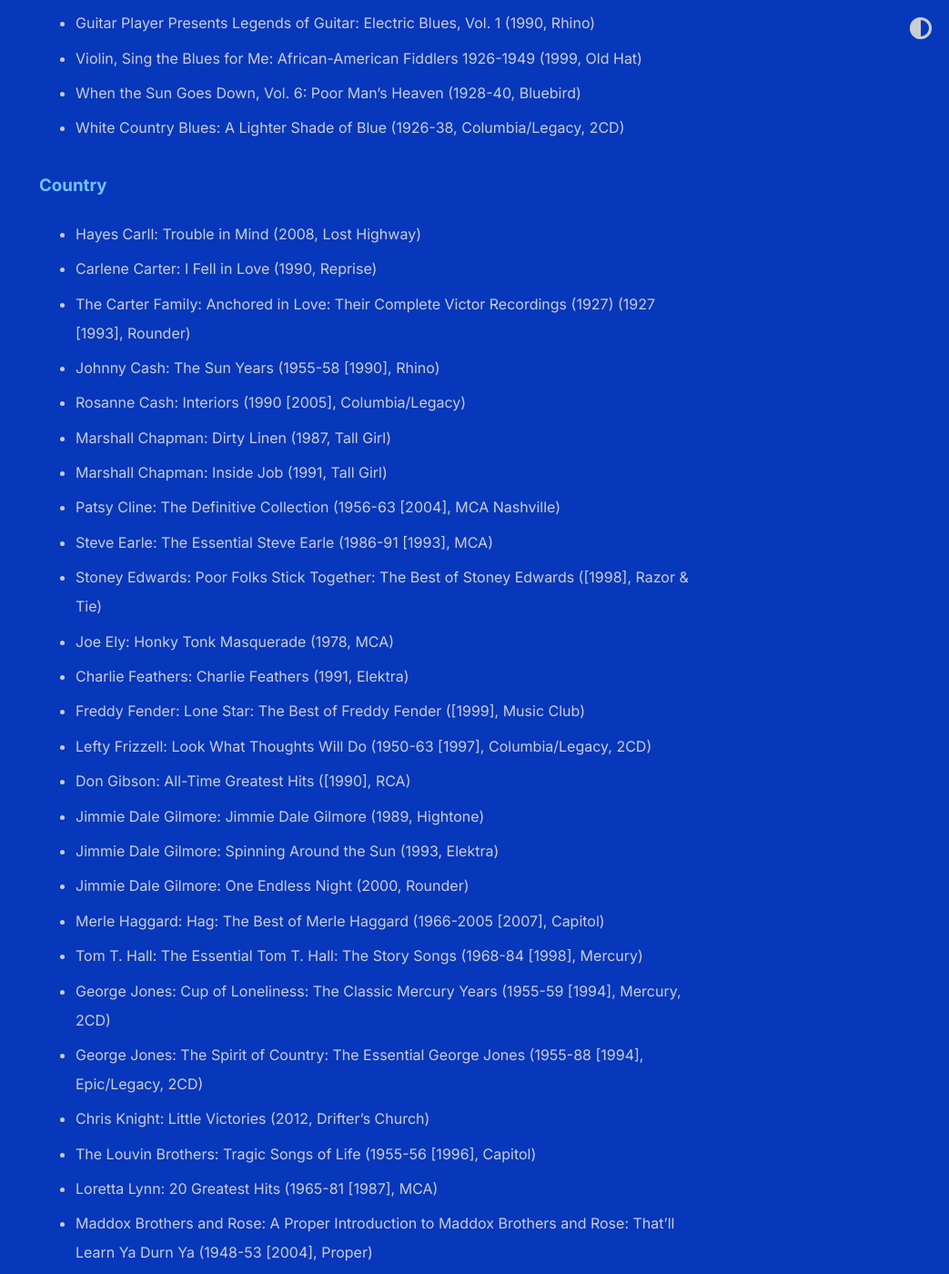
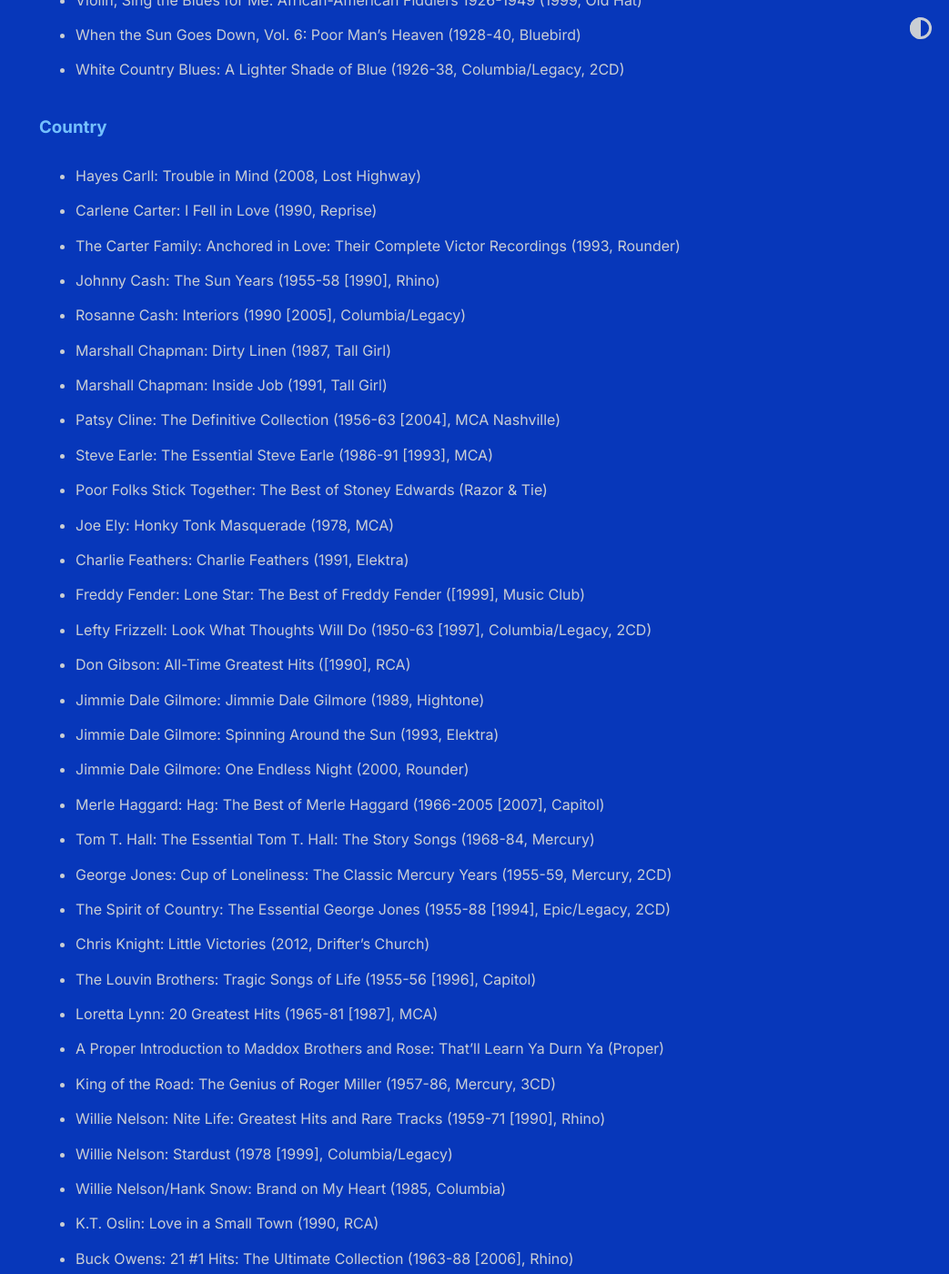
Before and after one commit to shihankanungo/shihankanungo.github.io, a Jekyll site: the page built from tomhull.md, in a window 1280 px wide and 1400 px high, scrolled down 18492 px. Shown: the whole window at 91% size, without its empty margins (237-1280 px from the left). Built offline with Jekyll 4.4.1, drawn with Linux system fonts in a browser that asks for light colours; some of the changed text lies outside the part shown.

Commit message:
Update tomhull.md

```diff
--- a/tomhull.md
+++ b/tomhull.md
@@ -482,14 +482,14 @@
 ### Country
 - Hayes Carll: Trouble in Mind (2008, Lost Highway)
 - Carlene Carter: I Fell in Love (1990, Reprise)
-- The Carter Family: Anchored in Love: Their Complete Victor Recordings (1927) (1927 [1993], Rounder)
+- The Carter Family: Anchored in Love: Their Complete Victor Recordings (1993, Rounder)
 - Johnny Cash: The Sun Years (1955-58 [1990], Rhino)
 - Rosanne Cash: Interiors (1990 [2005], Columbia/Legacy)
 - Marshall Chapman: Dirty Linen (1987, Tall Girl)
 - Marshall Chapman: Inside Job (1991, Tall Girl)
 - Patsy Cline: The Definitive Collection (1956-63 [2004], MCA Nashville)
 - Steve Earle: The Essential Steve Earle (1986-91 [1993], MCA)
-- Stoney Edwards: Poor Folks Stick Together: The Best of Stoney Edwards ([1998], Razor & Tie)
+- Poor Folks Stick Together: The Best of Stoney Edwards (Razor & Tie)
 - Joe Ely: Honky Tonk Masquerade (1978, MCA)
 - Charlie Feathers: Charlie Feathers (1991, Elektra)
 - Freddy Fender: Lone Star: The Best of Freddy Fender ([1999], Music Club)
@@ -499,14 +499,14 @@
 - Jimmie Dale Gilmore: Spinning Around the Sun (1993, Elektra)
 - Jimmie Dale Gilmore: One Endless Night (2000, Rounder)
 - Merle Haggard: Hag: The Best of Merle Haggard (1966-2005 [2007], Capitol)
-- Tom T. Hall: The Essential Tom T. Hall: The Story Songs (1968-84 [1998], Mercury)
-- George Jones: Cup of Loneliness: The Classic Mercury Years (1955-59 [1994], Mercury, 2CD)
-- George Jones: The Spirit of Country: The Essential George Jones (1955-88 [1994], Epic/Legacy, 2CD)
+- Tom T. Hall: The Essential Tom T. Hall: The Story Songs (1968-84, Mercury)
+- George Jones: Cup of Loneliness: The Classic Mercury Years (1955-59, Mercury, 2CD)
+- The Spirit of Country: The Essential George Jones (1955-88 [1994], Epic/Legacy, 2CD)
 - Chris Knight: Little Victories (2012, Drifter's Church)
 - The Louvin Brothers: Tragic Songs of Life (1955-56 [1996], Capitol)
 - Loretta Lynn: 20 Greatest Hits (1965-81 [1987], MCA)
-- Maddox Brothers and Rose: A Proper Introduction to Maddox Brothers and Rose: That'll Learn Ya Durn Ya (1948-53 [2004], Proper)
-- Roger Miller: King of the Road: The Genius of Roger Miller (1957-86 [1995], Mercury, 3CD)
+- A Proper Introduction to Maddox Brothers and Rose: That'll Learn Ya Durn Ya (Proper)
+- King of the Road: The Genius of Roger Miller (1957-86, Mercury, 3CD)
 - Willie Nelson: Nite Life: Greatest Hits and Rare Tracks (1959-71 [1990], Rhino)
 - Willie Nelson: Stardust (1978 [1999], Columbia/Legacy)
 - Willie Nelson/Hank Snow: Brand on My Heart (1985, Columbia)
```
Also changed, not shown: other parts of tomhull.md (+4 -4 lines).
